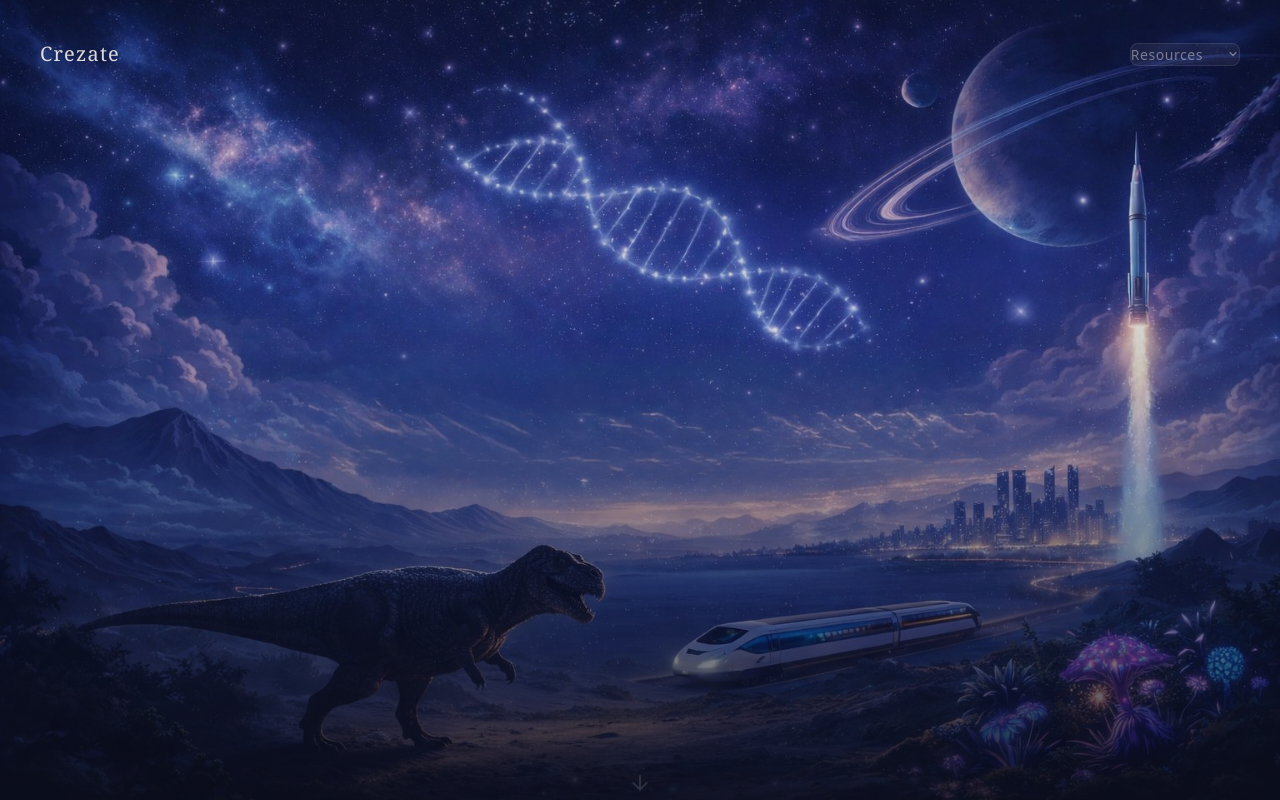
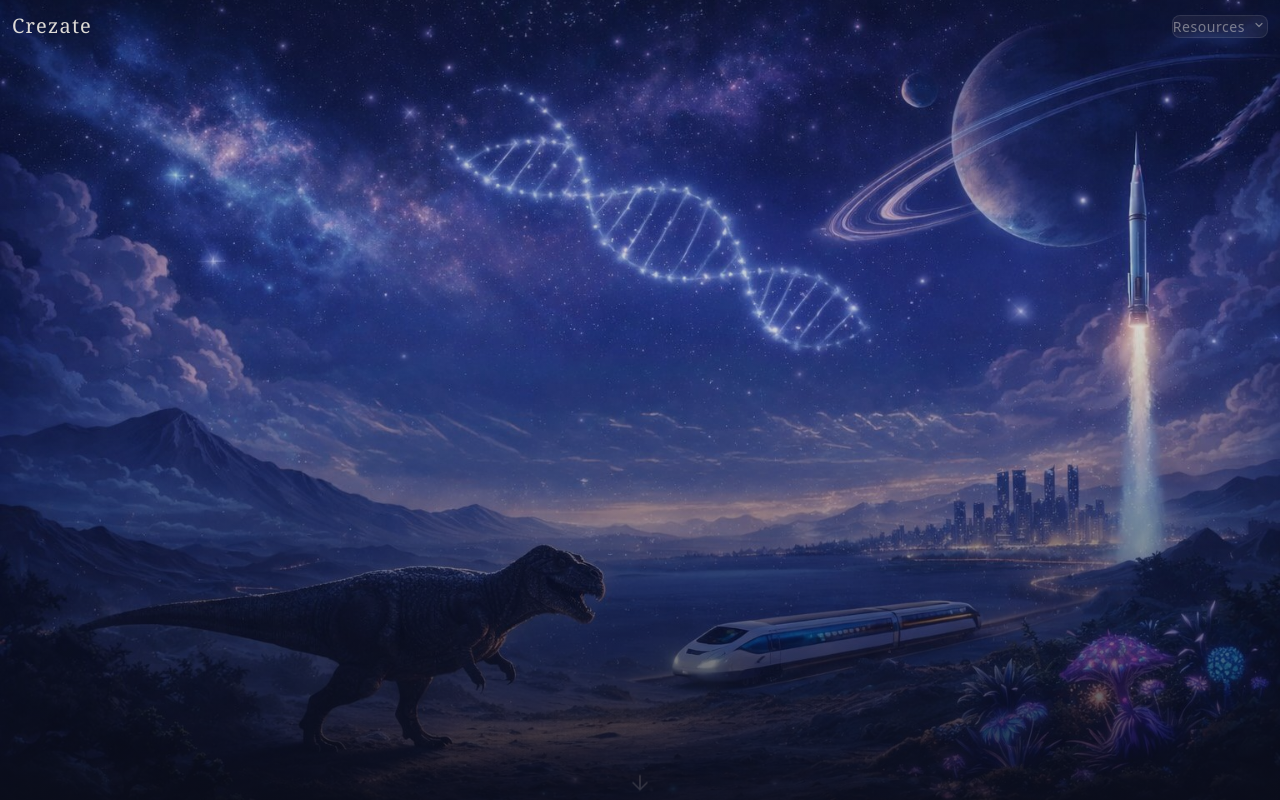
Before and after one commit to QuarkZebra/Crezate, a Next.js app: page / in a window 1280 px wide. Shown: the top 800 px of the page. Built offline with nearby package versions, Linux system fonts and the light colour scheme.

Commit message:
Adjust nav padding

```diff
--- a/app/page.tsx
+++ b/app/page.tsx
@@ -96,7 +96,7 @@ export default function Home() {
       </div>
 
       {/* ── TOP NAV ── */}
-      <nav className="fixed top-10 left-10 right-10 z-50 flex items-center justify-between px-16 py-12 md:px-28 md:py-16">
+      <nav className="fixed top-3 left-3 right-3 z-50 flex items-center justify-between px-16 py-12 md:px-28 md:py-16">
         {/* Logo */}
         <div
           style={{ fontFamily: 'var(--font-display)', letterSpacing: '0.06em' }}
@@ -109,7 +109,7 @@ export default function Home() {
         <div className="relative" ref={menuRef}>
           <button
             onClick={() => setMenuOpen(!menuOpen)}
-            className="flex items-center gap-6 px-8 py-6 rounded-lg transition-all duration-200"
+            className="flex items-center gap-2 px-6 py-4 rounded-lg transition-all duration-200"
             style={{
               background: menuOpen ? 'rgba(240,236,228,0.12)' : 'rgba(240,236,228,0.06)',
               border: '1px solid rgba(240,236,228,0.1)',
@@ -122,7 +122,7 @@ export default function Home() {
           >
             Resources
             <svg
-              width="12" height="12" viewBox="0 0 12 12" fill="none"
+              width="14" height="14" viewBox="0 0 14 14" fill="none"
               style={{
                 transform: menuOpen ? 'rotate(180deg)' : 'rotate(0deg)',
                 transition: 'transform 0.2s ease',
```
